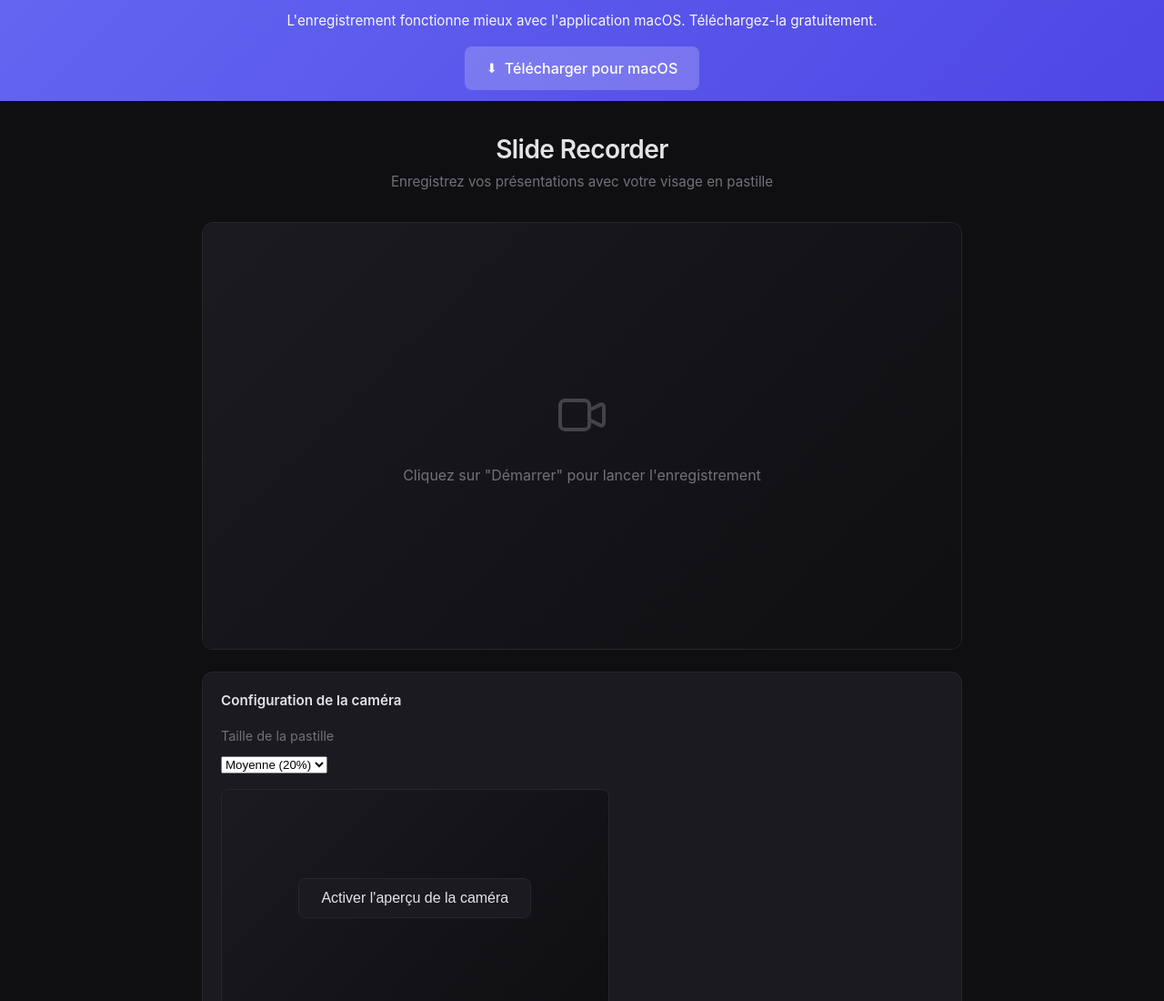
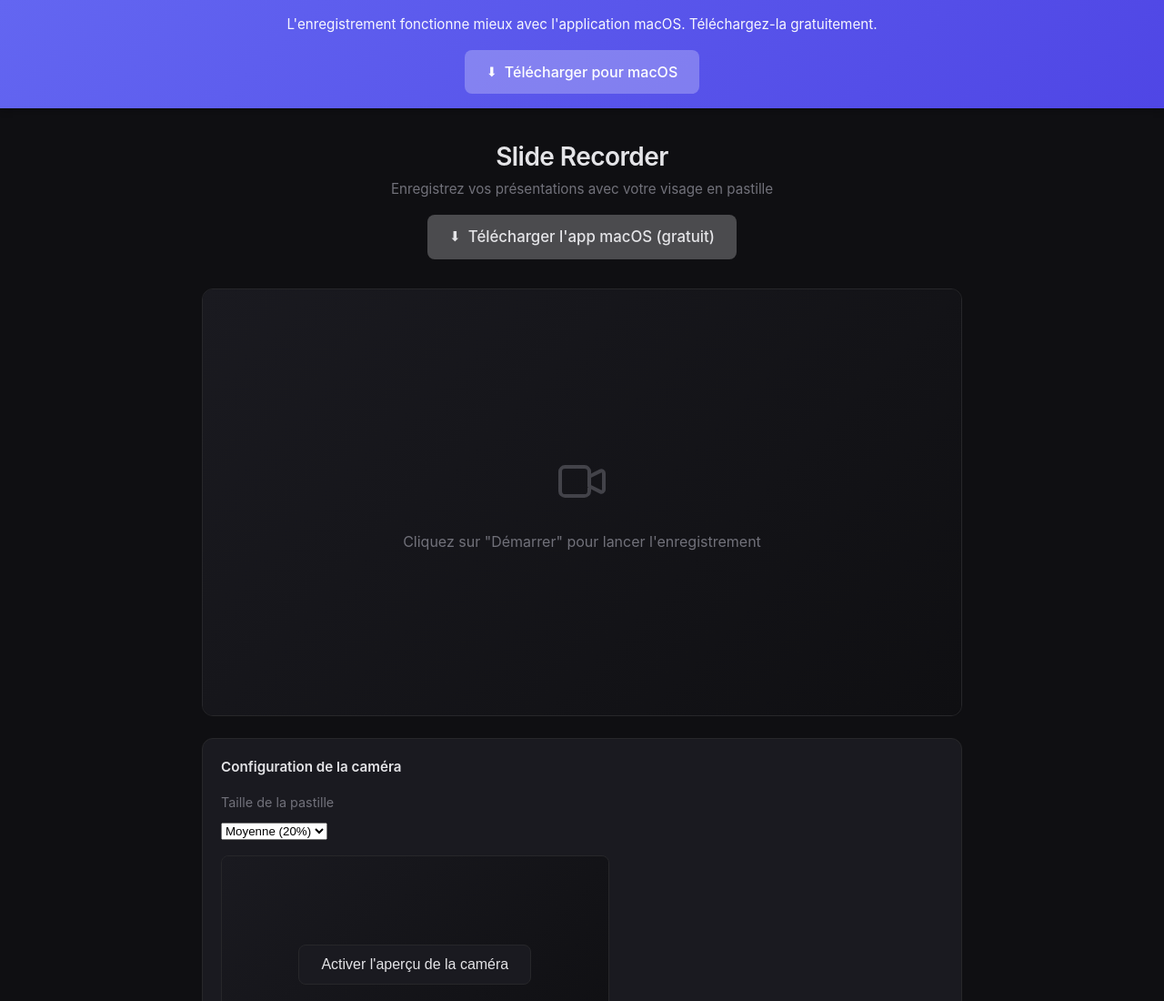
Before and after one commit to AlanT-lock/recording-stream.dmg, a website built with Vite: page index.html in a window 1280 px wide. Shown: the top 1100 px of the page at 91% size. Built offline with nearby package versions, Linux system fonts and the light colour scheme; no server answers.

Commit message:
Bannière et bouton téléchargement macOS plus visibles
Co-authored-by: Cursor <cursoragent@cursor.com>

```diff
--- a/index.html
+++ b/index.html
@@ -18,13 +18,20 @@
   </div>
   <script>
     if (window.electronAPI?.isElectron) {
-      document.getElementById('downloadBanner').style.display = 'none';
+      document.getElementById('downloadBanner')?.style.setProperty('display', 'none');
+      document.getElementById('downloadCta')?.style.setProperty('display', 'none');
     }
   </script>
   <div class="app">
     <header class="header">
       <h1>Slide Recorder</h1>
       <p class="subtitle">Enregistrez vos présentations avec votre visage en pastille</p>
+      <div class="download-cta" id="downloadCta">
+        <a href="#" class="btn btn-download btn-download-large" id="downloadAppBtnCta" download>
+          <span class="btn-icon">⬇</span>
+          Télécharger l'app macOS (gratuit)
+        </a>
+      </div>
     </header>
 
     <main class="main">
--- a/src/recorder-page.js
+++ b/src/recorder-page.js
@@ -6,10 +6,12 @@ import { initRecorder } from './recorder.js';
 import { DOWNLOAD_URL } from './config.js';
 import { initPipManager, requestPipWindow, setRecordingEnded, setRecorderControls } from './pip-manager.js';
 
-// Configurer le bouton de téléchargement macOS (visible uniquement sur le web)
-const downloadBtn = document.getElementById('downloadAppBtn');
-if (downloadBtn && !window.electronAPI?.isElectron) {
-  downloadBtn.href = DOWNLOAD_URL;
+// Configurer les boutons de téléchargement macOS (visibles uniquement sur le web)
+if (!window.electronAPI?.isElectron) {
+  ['downloadAppBtn', 'downloadAppBtnCta'].forEach(id => {
+    const btn = document.getElementById(id);
+    if (btn) btn.href = DOWNLOAD_URL;
+  });
 }
 
 import { saveRecording } from './storage.js';
--- a/styles.css
+++ b/styles.css
@@ -20,8 +20,9 @@
 .download-banner {
   background: linear-gradient(135deg, var(--accent) 0%, #4f46e5 100%);
   color: white;
-  padding: 0.75rem 1.5rem;
+  padding: 1rem 1.5rem;
   text-align: center;
+  box-shadow: 0 2px 8px rgba(0, 0, 0, 0.3);
 }
 
 .download-banner-content {
@@ -43,12 +44,13 @@
   display: inline-flex;
   align-items: center;
   gap: 0.5rem;
-  padding: 0.5rem 1rem;
-  background: rgba(255, 255, 255, 0.2);
+  padding: 0.6rem 1.25rem;
+  background: rgba(255, 255, 255, 0.25);
   color: white;
-  border: 1px solid rgba(255, 255, 255, 0.4);
+  border: 2px solid rgba(255, 255, 255, 0.5);
   border-radius: 8px;
   font-weight: 600;
+  font-size: 1rem;
   text-decoration: none;
   transition: background 0.2s, border-color 0.2s;
 }
@@ -57,6 +59,15 @@
   background: rgba(255, 255, 255, 0.3);
   border-color: rgba(255, 255, 255, 0.6);
   color: white;
+}
+
+.download-cta {
+  margin-top: 1rem;
+}
+
+.btn-download-large {
+  padding: 0.75rem 1.5rem !important;
+  font-size: 1.05rem !important;
 }
 
 body {
```
